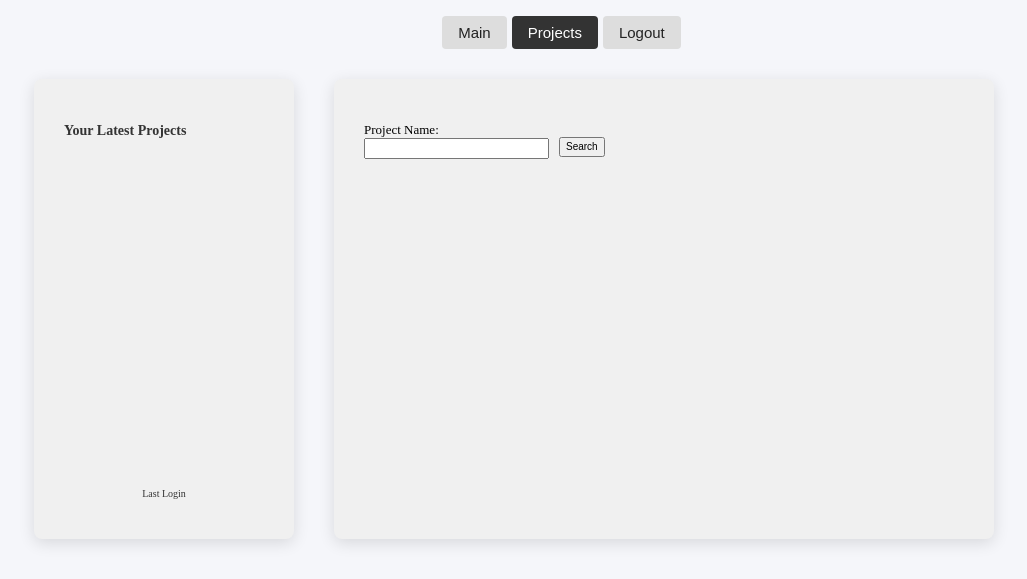
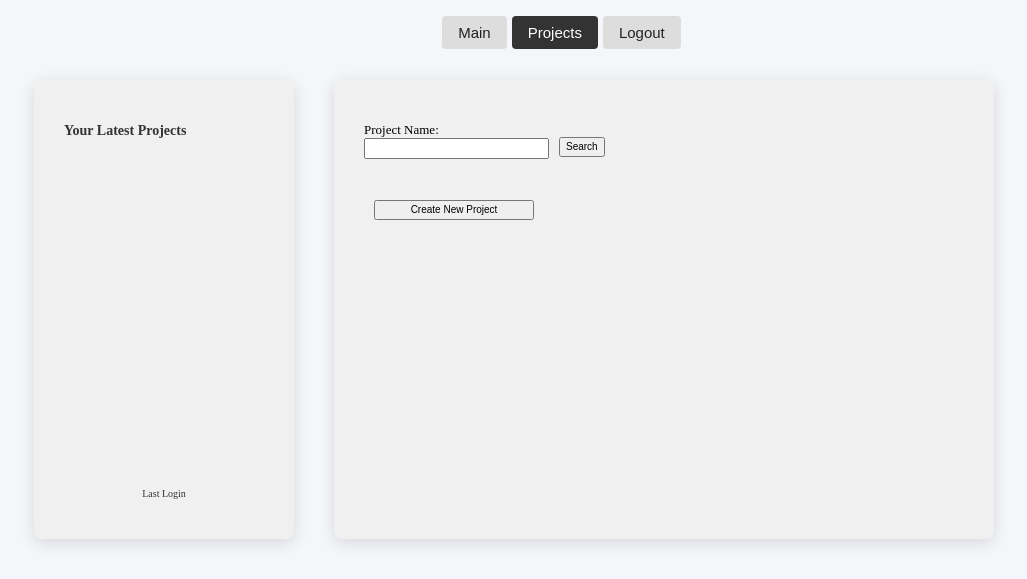
Before and after one commit to koenol/tikawe-budgetapp, a Flask app: page /projects in a window 1280 px wide. Shown: the part 168-747 px from the top of the page, without its empty margins (76-1103 px from the left). Run offline with Flask 3, Linux system fonts and the light colour scheme; the visitor is signed in with stand-in values (Sample User, id 1); data that the repository does not hold is empty.

Commit message:
added project owner name, pid, uid styling and create new project button

```diff
--- a/app.py
+++ b/app.py
@@ -146,6 +146,7 @@ def project(project_id):
 
         projects = service.get_latest_projects(session["user_id"], project_offset, limit + 1)
         fetched_project_data = service.get_project_data(project_id)
+        project_owner_name = service.get_user_data(fetched_project_data["project_owner_id"])
 
         return render_template(
             "project.html",
@@ -154,6 +155,7 @@ def project(project_id):
             has_more=len(projects) > limit,
             next_offset=project_offset + limit,
             project_data=fetched_project_data,
+            project_owner_name=project_owner_name,
             limited_view=False
     )
     else:
@@ -162,6 +164,8 @@ def project(project_id):
 
         projects = service.get_latest_projects(session["user_id"], project_offset, limit + 1)
         fetched_project_data = service.get_project_data_limited(project_id)
+        project_owner_name = service.get_user_data(fetched_project_data["project_owner_id"])
+
 
         return render_template(
             "project.html",
@@ -170,6 +174,7 @@ def project(project_id):
             has_more=len(projects) > limit,
             next_offset=project_offset + limit,
             project_data=fetched_project_data,
+            project_owner_name=project_owner_name,
             limited_view=True
     )
 
--- a/static/main.css
+++ b/static/main.css
@@ -150,7 +150,8 @@ body.projects-view div.content-projects {
     width: 20px;
 }
 
-.content-projects form input[type="submit"] {
+.content-projects form input[type="submit"],
+.content-projects form button[type="submit"] {
     font-size: 10px;
     padding: 2px 5px;
     width: 80px;
@@ -158,9 +159,19 @@ body.projects-view div.content-projects {
     margin-top: 28px;
     margin-left: 10px;
 }
+#create-project-btn {
+    font-size: 10px;
+    min-width: 160px;
+    height: 20px;
+}
 
 #search-results {
     margin-top: 5px;
+}
+
+#pid,
+#uid {
+    font-size: 8px;
 }
 
 .error {
--- a/templates/projects.html
+++ b/templates/projects.html
@@ -62,6 +62,11 @@
                 </p>
                 <input type="submit" value="Search" />
             </form>
+            <form action="/projects/create" method="get">
+                <button type="submit" id="create-project-btn">
+                    Create New Project
+                </button>
+            </form>
             {% if search_projects is not none and search_projects|length > 0 %}
             <div id="search-results">
                 <p id="search-projects">Results:</p>
```
Also changed, not shown: templates/project.html (+19 -6 lines).
